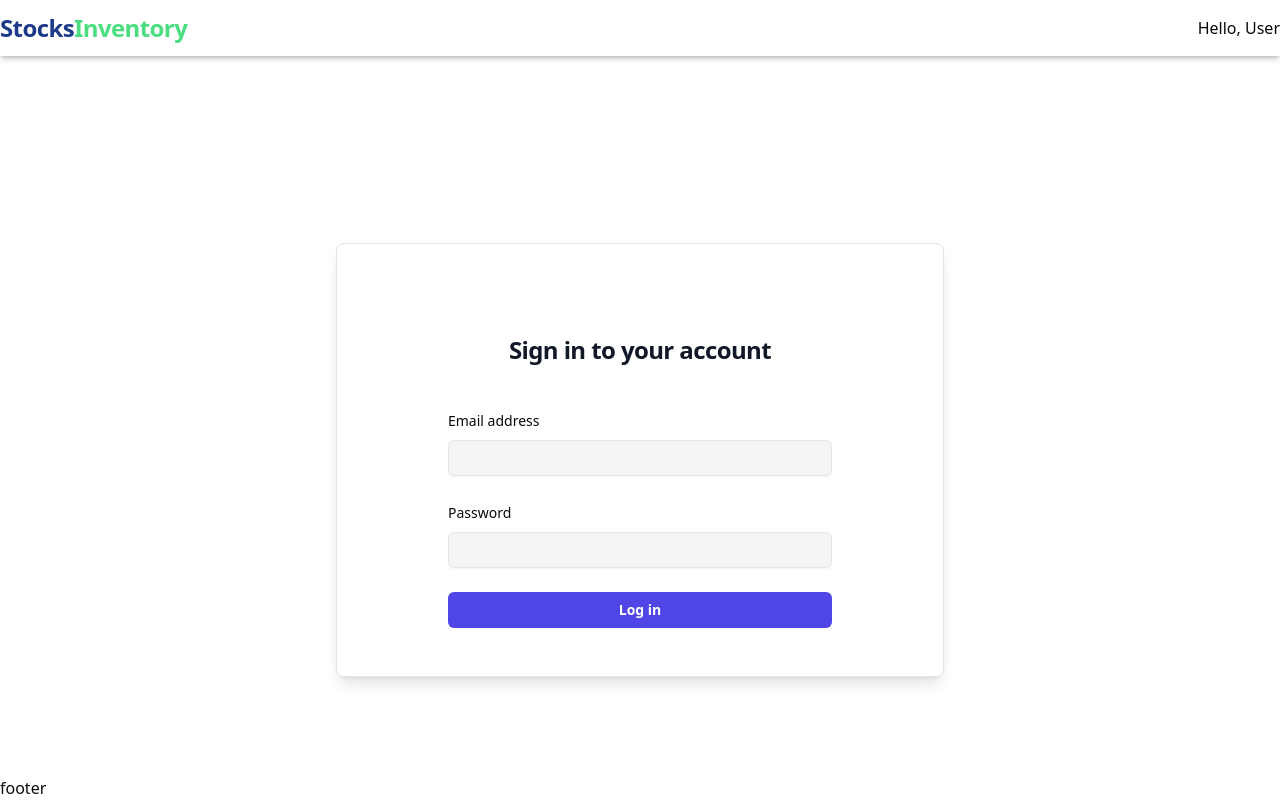
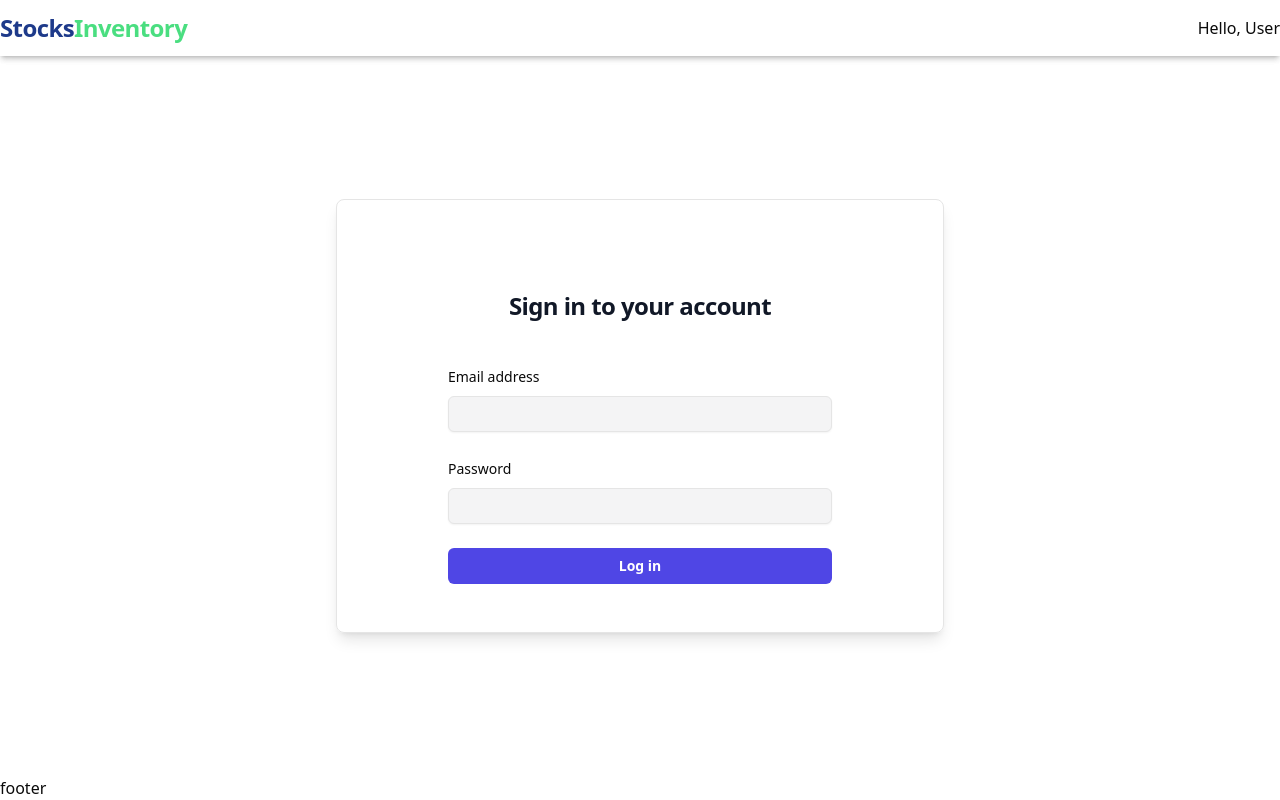
Before and after one commit to dinesdayrit/inventory-fe, a React (Vite) app: page / in a window 1280 px wide. Built offline with nearby package versions, Linux system fonts and the light colour scheme.

Commit message:
update layout

```diff
--- a/src/layouts/Layout.tsx
+++ b/src/layouts/Layout.tsx
@@ -8,9 +8,7 @@
   return (
     <div className="flex flex-col min-h-screen">
       <Header />
-      <div className="flex-1 mt-[87px] flex items-center justify-center ">
-        {children}
-      </div>
+      <div className="flex-1 flex items-center justify-center ">{children}</div>
       <div>footer</div>
     </div>
   );
```
